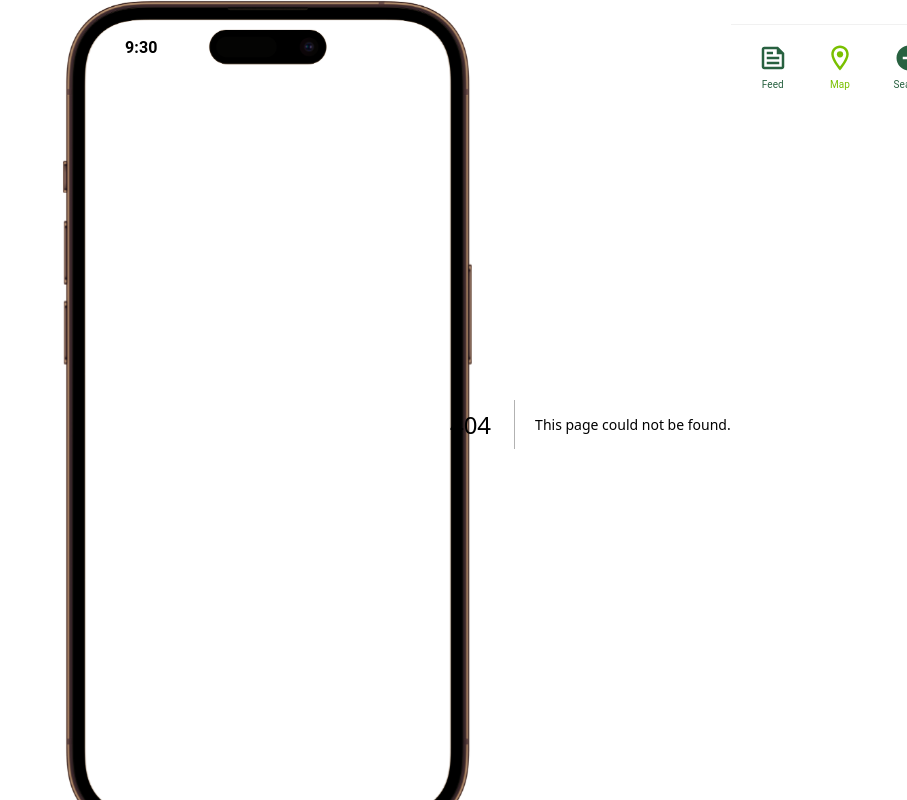
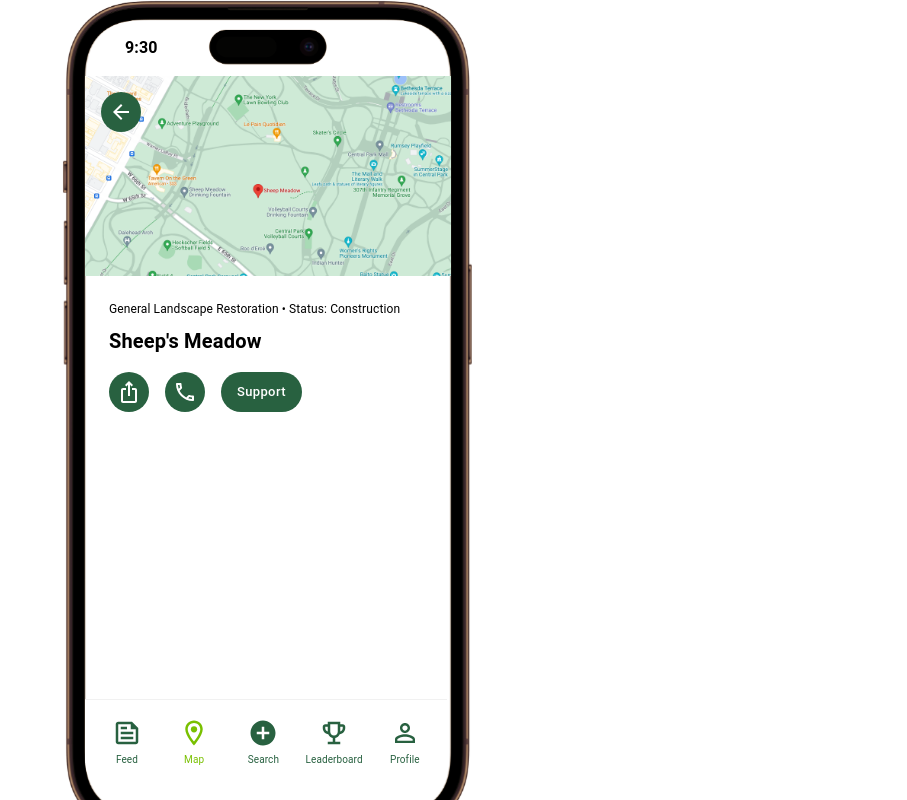
Before and after one commit to otito12/mckinsey-hackathon, a Next.js app in the folder frontend/: page /map/sheeps-meadow in a window 1280 px wide. Before the commit this address had no page. Shown: the whole page, without its empty margins (373-1280 px from the left). Built offline with nearby package versions, Linux system fonts and the light colour scheme.

Commit message:
added page

```diff
--- /dev/null
+++ b/frontend/app/feed/action/garden-tour/page.tsx
@@ -0,0 +1,6 @@
+import { Grid } from "@mui/material";
+import React from "react";
+
+export default function page() {
+  return <Grid>I am garden tour page</Grid>;
+}
--- /dev/null
+++ b/frontend/app/map/sheeps-meadow/page.tsx
@@ -0,0 +1,126 @@
+"use client";
+import { Button, Grid, IconButton, Typography } from "@mui/material";
+import React from "react";
+import Image from "next/image";
+import sheepsmeadow from "../../../public/sheepsmeadow.png";
+import ArrowBackOutlinedIcon from "@mui/icons-material/ArrowBackOutlined";
+import { useRouter } from "next/navigation";
+import IosShareOutlinedIcon from "@mui/icons-material/IosShareOutlined";
+import CallOutlinedIcon from "@mui/icons-material/CallOutlined";
+import Tabs from "@mui/material/Tabs";
+import Tab from "@mui/material/Tab";
+import Box from "@mui/material/Box";
+
+export default function page() {
+  const router = useRouter();
+  return (
+    <Grid
+      container
+      sx={{ height: "622px", overflow: "scroll" }}
+      alignContent={"start"}
+    >
+      <Grid container sx={{ position: "relative" }}>
+        <Image
+          src={sheepsmeadow}
+          style={{
+            width: "366px",
+            height: "200px",
+            position: "relative",
+            objectFit: "cover",
+          }}
+          alt="iphone_here"
+        />
+        <Grid
+          item
+          sx={{
+            height: "100%",
+            position: "absolute",
+            zIndex: "5",
+            p: 2,
+          }}
+        >
+          <IconButton
+            disableRipple
+            onClick={() => {
+              router.push("/feed");
+            }}
+            sx={{
+              background: "#286140",
+              color: "white",
+              ":hover": { background: "#286140" },
+            }}
+          >
+            <ArrowBackOutlinedIcon />
+          </IconButton>
+        </Grid>
+      </Grid>
+
+      <Grid container pl={3} pr={3} alignContent={"start"}>
+        <Typography sx={{ fontSize: "12px", pt: 3 }}>
+          General Landscape Restoration • Status: Construction
+        </Typography>
+        <Typography
+          fontWeight={"bold"}
+          sx={{ fontSize: "20px !important", pt: 1 }}
+        >
+          Sheep's Meadow
+        </Typography>
+        <Grid container pt={2}>
+          {/* Share Contact Donate */}
+          <IconButton
+            disableRipple
+            size="small"
+            sx={{
+              // borderRadius: "20px",
+              p: 1,
+              background: "#286140",
+              color: "white",
+              textTransform: "none",
+              ":hover": {
+                background: "#286140",
+              },
+            }}
+          >
+            <IosShareOutlinedIcon />
+          </IconButton>
+          <IconButton
+            disableRipple
+            size="small"
+            sx={{
+              // borderRadius: "20px",
+              ml: 2,
+              p: 1,
+              background: "#286140",
+              color: "white",
+              textTransform: "none",
+              ":hover": {
+                background: "#286140",
+              },
+            }}
+          >
+            <CallOutlinedIcon />
+          </IconButton>
+          <Button
+            disableRipple
+            size="small"
+            sx={{
+              ml: 2,
+              borderRadius: "20px",
+              pl: 2,
+              pr: 2,
+              background: "#286140",
+              color: "white",
+              textTransform: "none",
+              ":hover": {
+                background: "#286140",
+              },
+            }}
+          >
+            Support
+          </Button>
+        </Grid>
+        <Grid container></Grid>
+      </Grid>
+    </Grid>
+  );
+}
```
Also changed, not shown: frontend/app/feed/components/FeedCard.tsx (added, +78 -0 lines), frontend/app/feed/components/QuestCard.tsx (added, +74 -0 lines), frontend/app/feed/components/QuestCarousel.tsx (added, +22 -0 lines), frontend/app/feed/page.tsx (+23 -17 lines), frontend/public/sheepsmeadow.png (added).
